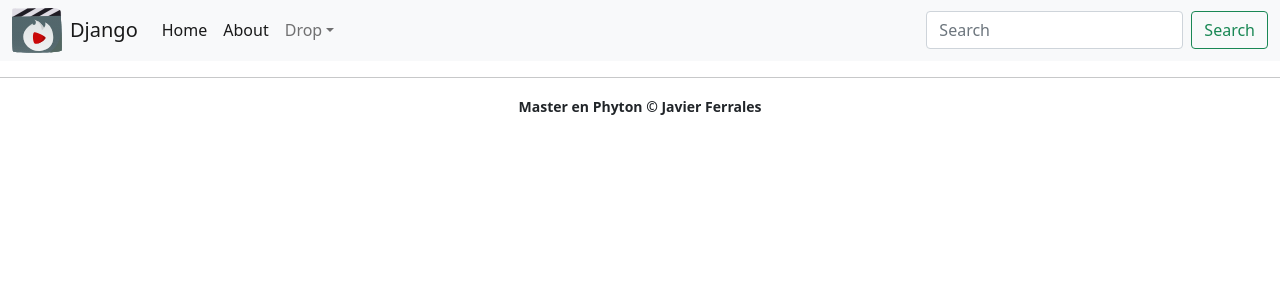
After one commit to ferralespereira/BlogDjango, a Django app: template mainapp/templates/layouts/layout.html in a window 1280 px wide. The commit adds this page. Shown: the top 300 px of the page. Run offline with Django 3.2, Linux system fonts and the light colour scheme; the template is opened without the code that fills it, so the values that code supplies are empty.

Commit message:
using latouts

```diff
--- /dev/null
+++ b/mainapp/templates/layouts/layout.html
@@ -0,0 +1,84 @@
+<!DOCTYPE html>
+<html lang="en">
+
+    <head>
+        <title>
+            {% block title %}
+            {% endblock %}
+            | Javier Ferrales
+        </title>
+
+        <meta charset="utf-8">
+
+        <!-- To allow pettition from http to https -->
+        <meta http-equiv="Content-Security-Policy" content="upgrade-insecure-requests">
+
+        <!-- Required meta tags -->
+        <meta charset="utf-8">
+        <meta name="viewport" content="width=device-width, initial-scale=1, shrink-to-fit=no">
+
+        {% load static %}
+
+        <!--Bootstrap v5.1.3 -->
+        <link href="https://cdn.jsdelivr.net/npm/bootstrap@5.1.3/dist/css/bootstrap.min.css" rel="stylesheet" integrity="sha384-1BmE4kWBq78iYhFldvKuhfTAU6auU8tT94WrHftjDbrCEXSU1oBoqyl2QvZ6jIW3" crossorigin="anonymous">
+
+        <!-- to navbar -->
+        <script src="https://cdn.jsdelivr.net/npm/bootstrap@5.0.2/dist/js/bootstrap.bundle.min.js" integrity="sha384-MrcW6ZMFYlzcLA8Nl+NtUVF0sA7MsXsP1UyJoMp4YLEuNSfAP+JcXn/tWtIaxVXM" crossorigin="anonymous"></script>
+
+        <!-- bootstrap icons -->
+        <link rel="stylesheet" href="https://cdn.jsdelivr.net/npm/bootstrap-icons@1.8.1/font/bootstrap-icons.css">
+
+        <!-- to link icon -->
+        <link rel="icon" href="{% static 'image/video-3.svg' %}" type="image/x-icon">
+
+    </head>
+
+    <body>
+        <nav class="navbar navbar-expand-lg navbar-light bg-light mb-3">
+            <div class="container-fluid">
+                <a href="{% url 'index' %}" class="me-2">
+                    <img src="{% static 'image/video-3.svg' %}" style="width: 50px;">
+                </a>
+                <a class="navbar-brand" href="/inicio">Django</a>
+                <button class="navbar-toggler" type="button" data-bs-toggle="collapse" data-bs-target="#navbarSupportedContent" aria-controls="navbarSupportedContent" aria-expanded="false" aria-label="Toggle navigation">
+                <span class="navbar-toggler-icon"></span>
+                </button>
+                <div class="collapse navbar-collapse" id="navbarSupportedContent">
+                <ul class="navbar-nav me-auto mb-2 mb-lg-0">
+                    <li class="nav-item">
+                        <a class="nav-link active" aria-current="page" href="{% url 'index' %}">Home</a>
+                    </li>
+                    <li class="nav-item">
+                        <a class="nav-link active" href="{% url 'about' %}">About</a>
+                    </li>
+
+                    <li class="nav-item dropdown">
+                        <a class="nav-link dropdown-toggle" href="#" id="navbarDropdown" role="button" data-bs-toggle="dropdown" aria-expanded="false">Drop</a>
+                        <ul class="dropdown-menu" aria-labelledby="navbarDropdown">
+                            <li><a class="dropdown-item" href="#">Action</a></li>
+                            <li><a class="dropdown-item" href="#">Another action</a></li>
+                            <li><hr class="dropdown-divider"></li>
+                            <li><a class="dropdown-item" href="#">Something else here</a></li>
+                        </ul>
+                    </li>
+                </ul>
+                <form class="d-flex">
+                    <input class="form-control me-2" type="search" placeholder="Search" aria-label="Search">
+                    <button class="btn btn-outline-success" type="submit">Search</button>
+                </form>
+                </div>
+            </div>
+        </nav>
+
+        <div id="content" class="container">
+            {% block content %}
+            {% endblock %}
+        </div>
+
+        <hr>
+        <footer class="text-center">
+            <small class="fw-bold">Master en Phyton &copy; Javier Ferrales</small>
+        </footer>
+    </body>
+
+</html>
```
Also changed, not shown: mainapp/templates/mainapp/about.html (+11 -1 lines), mainapp/templates/mainapp/index.html (+10 -1 lines), mainapp/static/image/video-3.svg (added).
